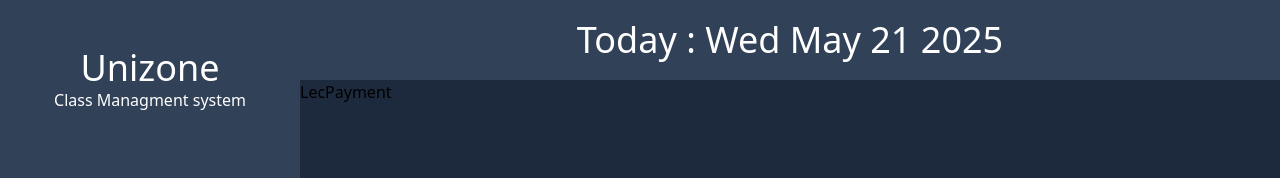
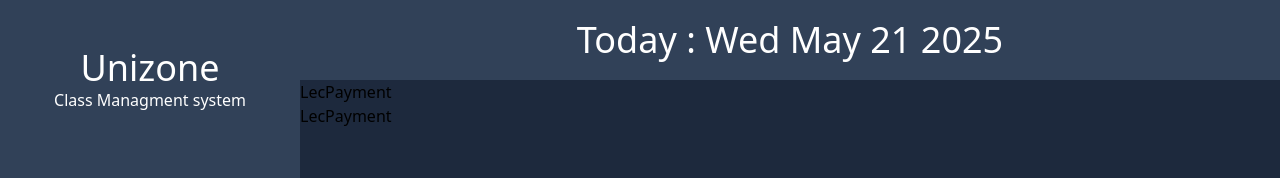
Before and after one commit to shalukap/iClass-frontEnd, a React (Vite) app: page /admin/lecpayments in a window 1280 px wide. Shown: the top 178 px of the page. Built offline with nearby package versions, Linux system fonts and the light colour scheme; sample sign-in values are in the browser's storage.

Commit message:
lecPayment change

```diff
--- a/src/pages/admin/LecPayment.jsx
+++ b/src/pages/admin/LecPayment.jsx
@@ -2,6 +2,8 @@ import React from 'react'
 
 export default function LecPayment() {
   return (
-    <div>LecPayment</div>
+    <div>LecPayment
+      <h1>LecPayment</h1>
+    </div>
   )
 }
```
